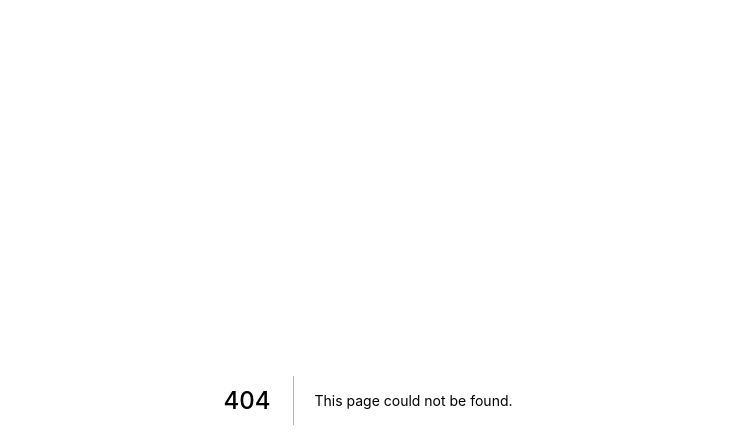
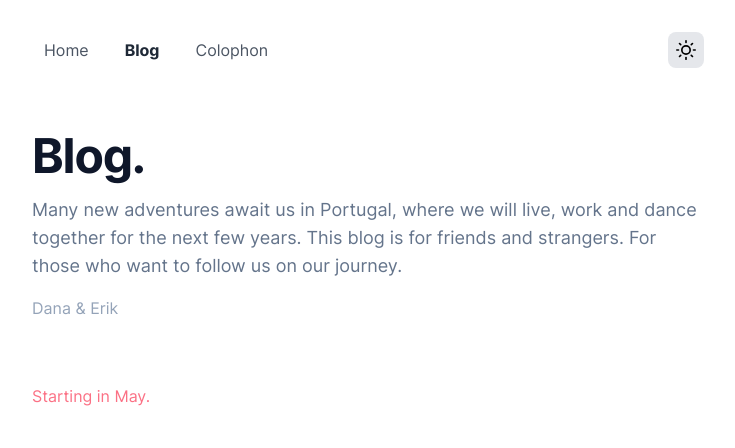
Before and after one commit to erikstreller/erikstreller.com, a Next.js app: page /blog in a window 1280 px wide. Before the commit this address had no page. Shown: the top 448 px of the page, without its empty margins (272-1007 px from the left). Built offline with nearby package versions, Linux system fonts and the light colour scheme.

Commit message:
feat: add blog page

```diff
--- a/components/Hero.tsx
+++ b/components/Hero.tsx
@@ -5,10 +5,8 @@ import { SiGithub } from 'react-icons/si'
 export default function Hero() {
   return (
     <div className='section-spacing'>
-      <h1 className='mb-4 text-3xl font-bold tracking-tight text-slate-900 dark:text-light md:text-5xl'>
-        Erik Streller.
-      </h1>
-      <p className='mb-4 max-w-md text-slate-500 dark:text-gray-400 md:text-lg'>
+      <h1 className='page-heading'>Erik Streller.</h1>
+      <p className='page-description max-w-md'>
         Mechanical Engineer - engineering not only gears and plants. Exploring
         web-development, learning technologies {'&'} building projects.
       </p>
--- a/components/PageContainer.tsx
+++ b/components/PageContainer.tsx
@@ -43,7 +43,7 @@ export default function PageContainer(
 
   const meta = { ...customMeta, ...props }
 
-  meta['title'] = props.page ? `${props.page} - Erik Streller` : meta.title
+  meta['title'] = props.page ? `${props.page} – Erik Streller` : meta.title
 
   useEffect(() => setMounted(true), [])
 
--- /dev/null
+++ b/pages/blog.tsx
@@ -0,0 +1,20 @@
+import PageContainer from '@/components/PageContainer'
+
+export default function blog() {
+  return (
+    <PageContainer page='Blog'>
+      <div className='section-spacing'>
+        <h1 className='page-heading'>Blog.</h1>
+        <p className='page-description'>
+          Many new adventures await us in Portugal, where we will live, work and
+          dance together for the next few years. This blog is for friends and
+          strangers. For those who want to follow us on our journey.
+        </p>
+        <p className='text-sm text-slate-400 dark:text-gray-500 md:text-base'>
+          Dana {'&'} Erik
+        </p>
+      </div>
+      <p className='text-rose-400'>Starting in May.</p>
+    </PageContainer>
+  )
+}
--- a/styles/globals.css
+++ b/styles/globals.css
@@ -18,6 +18,12 @@
 @layer components {
   .layout {
     @apply mx-auto w-[85%] max-w-2xl;
+  }
+  .page-heading {
+    @apply mb-4 text-3xl font-bold tracking-tight text-slate-900 dark:text-light md:text-5xl;
+  }
+  .page-description {
+    @apply mb-4 text-slate-500 dark:text-gray-400 md:text-lg;
   }
   .section-heading {
     @apply mb-4 text-2xl font-bold tracking-tight text-slate-900 dark:text-light md:text-4xl;
```
